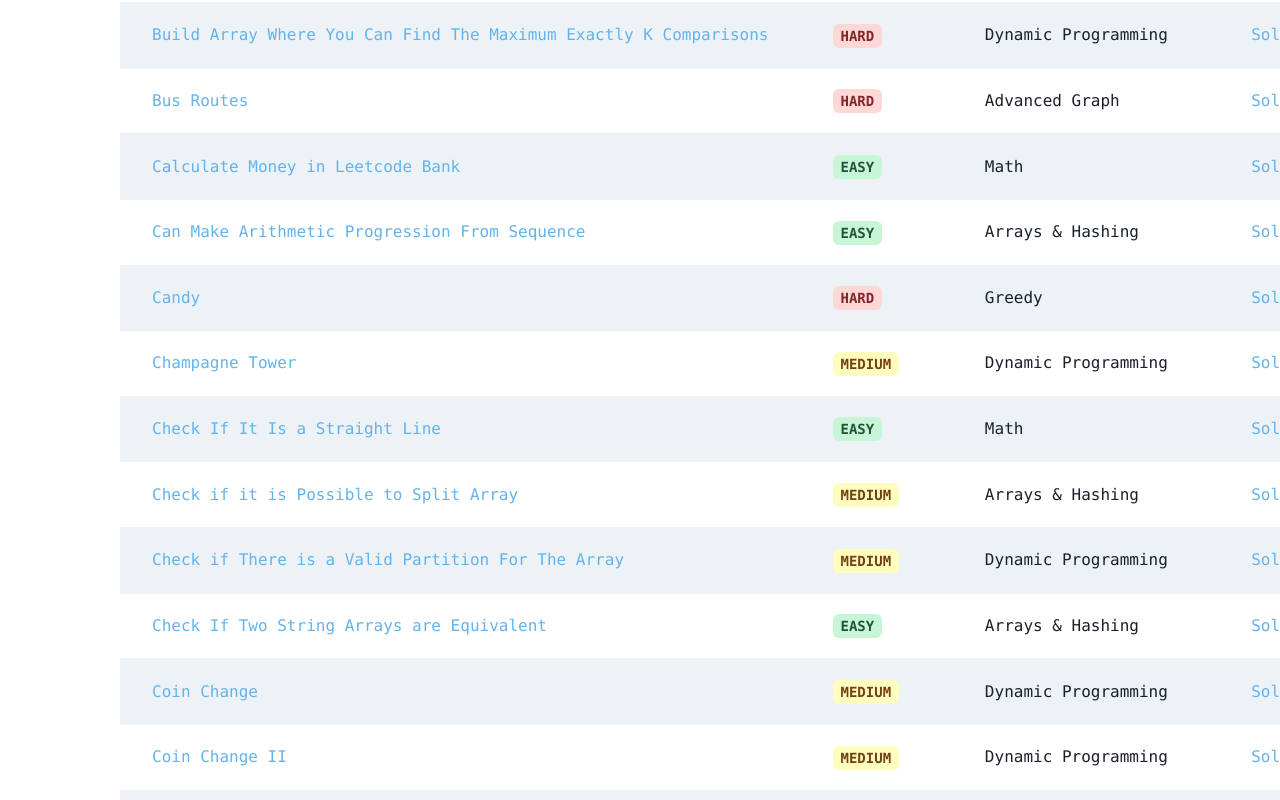
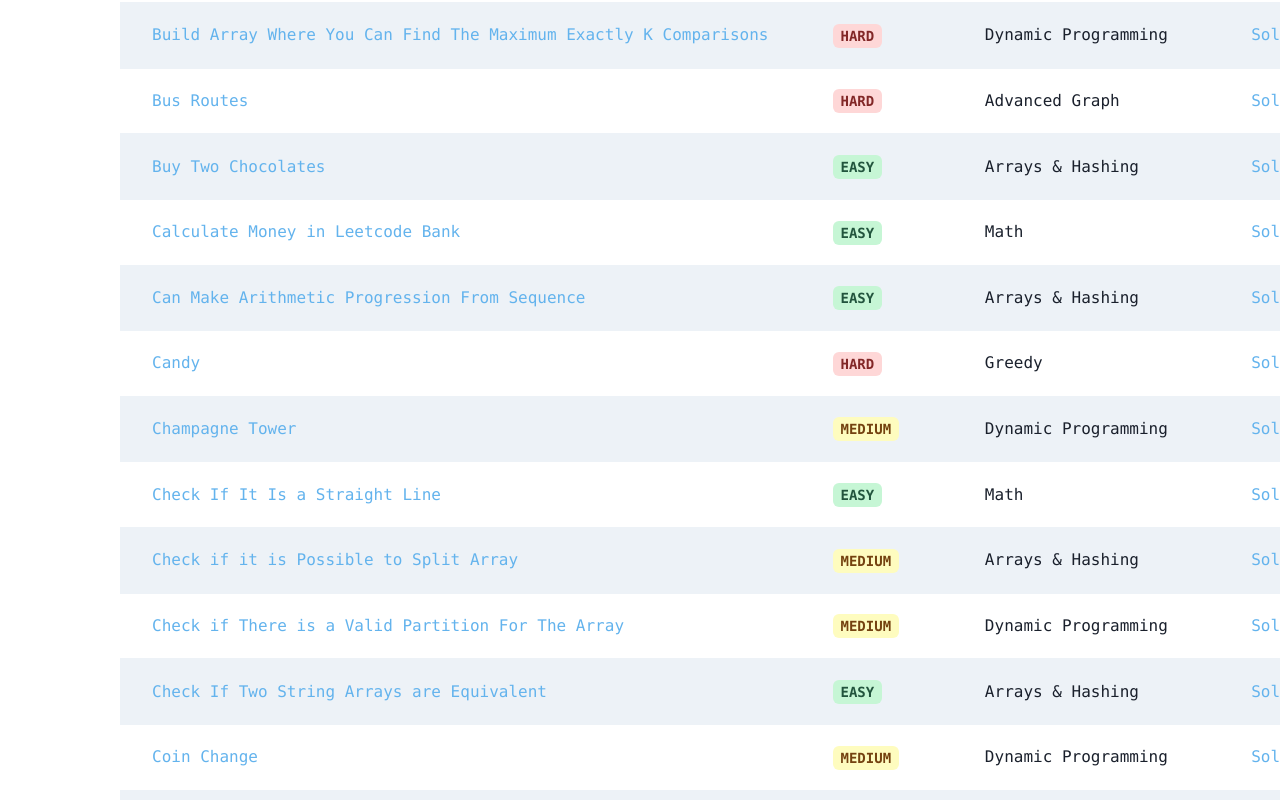
Before and after one commit to LeeHengYu/leetcode-reviewer, a React (Vite) app: page / in a window 1280 px wide. Shown: the part 1220-2020 px from the top of the page. Built offline with nearby package versions, Linux system fonts and the light colour scheme.

Commit message:
add 1220

```diff
--- a/src/data/tablaData.ts
+++ b/src/data/tablaData.ts
@@ -2177,6 +2177,14 @@ const tableData: Question[] = [
       solution: "image-smoother.py",
       dailyChallenge: new Date("2023-12-19"),
     },
+    {
+      question: "Buy Two Chocolates",
+      link: "https://leetcode.com/problems/buy-two-chocolates/",
+      category: "Arrays & Hashing",
+      difficulty: "Easy",
+      solution: "buy-two-chocolates.py",
+      dailyChallenge: new Date("2023-12-20"),
+    },
   ];
 
 export default tableData;
```
